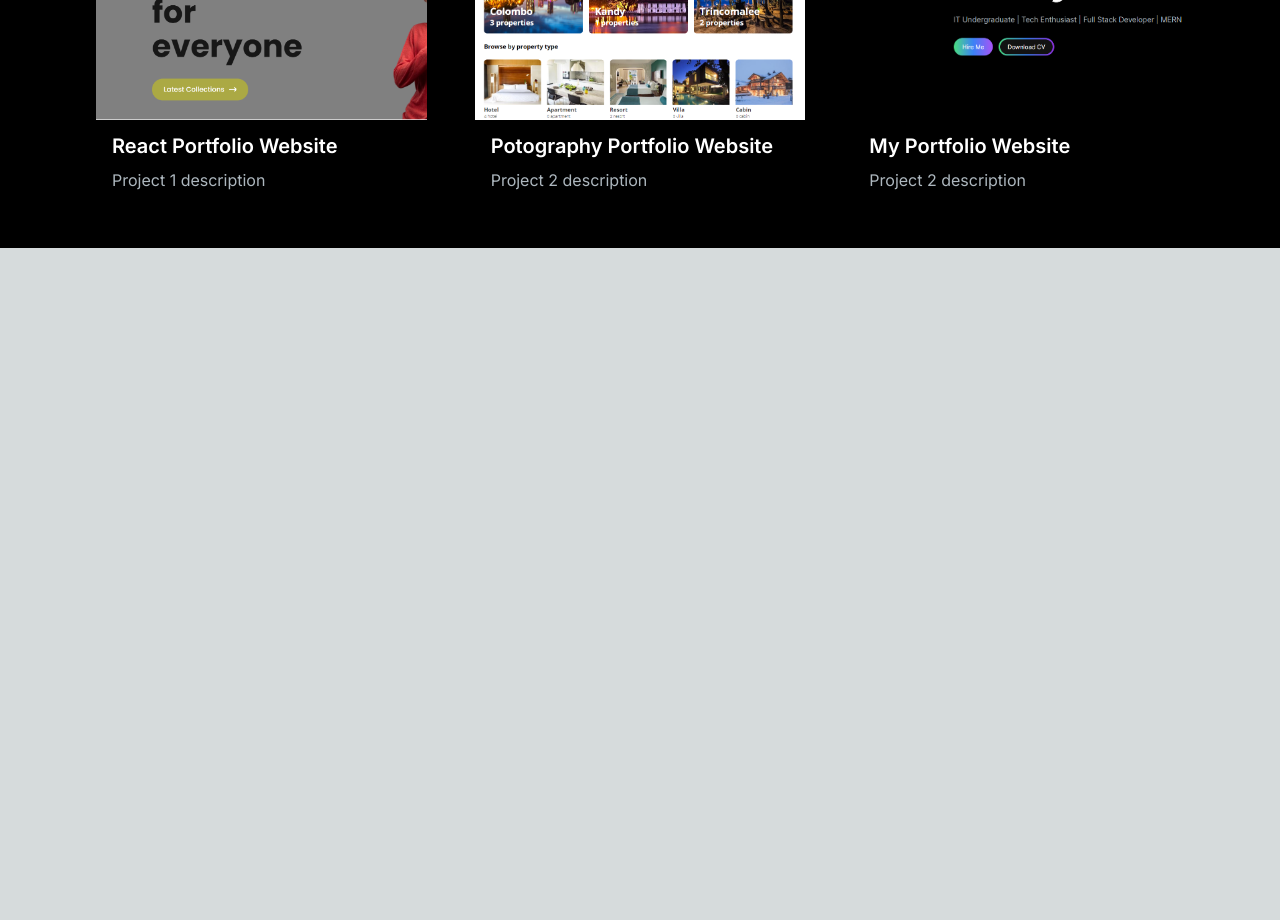
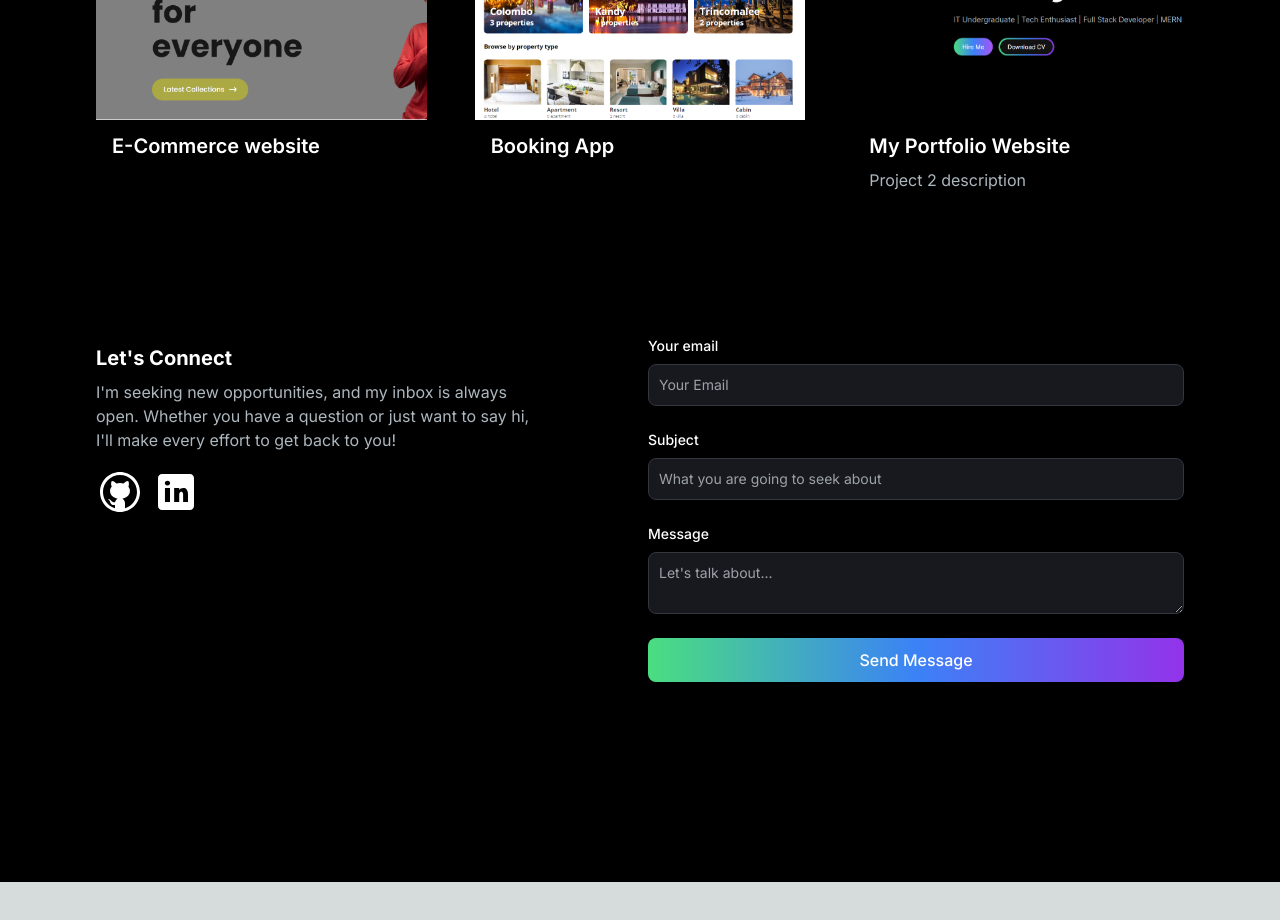
Before and after one commit to musnymubarak/my-portfolio, a Next.js app: page / in a window 1280 px wide. Shown: the part 1880-2800 px from the top of the page. Before the commit the page ends 2128 px from the top, so only its background shows below. Built offline with nearby package versions, Linux system fonts and the light colour scheme.

Commit message:
Email Section

```diff
--- /dev/null
+++ b/src/app/api/send/route.js
@@ -0,0 +1,28 @@
+import { NextResponse } from "next/server";
+import { Resend } from "resend";
+
+const resend = new Resend(process.env.RESEND_API_KEY);
+const fromEmail = process.env.FROM_EMAIL;
+
+export async function POST(req, res) {
+  const { email, subject, message } = await req.json();
+  console.log(email, subject, message);
+  try {
+    const data = await resend.emails.send({
+      from: fromEmail,
+      to: [fromEmail, email],
+      subject: subject,
+      react: (
+        <>
+          <h1>{subject}</h1>
+          <p>Thank you for contacting us!</p>
+          <p>New message submitted:</p>
+          <p>{message}</p>
+        </>
+      ),
+    });
+    return NextResponse.json(data);
+  } catch (error) {
+    return NextResponse.json({ error });
+  }
+}
--- /dev/null
+++ b/src/app/components/EmailSection.jsx
@@ -0,0 +1,127 @@
+"use client";
+import React, { useState } from "react";
+import GithubIcon from "../../../public/github-icon.svg";
+import LinkedinIcon from "../../../public/linkedin-icon.svg";
+import Link from "next/link";
+import Image from "next/image";
+
+const EmailSection = () => {
+  const [emailSubmitted, setEmailSubmitted] = useState(false);
+
+  const handleSubmit = async (e) => {
+    e.preventDefault();
+    const data = {
+      email: e.target.email.value,
+      subject: e.target.subject.value,
+      message: e.target.message.value,
+    };
+    const JSONdata = JSON.stringify(data);
+    const endpoint = "/api/send";
+
+    const options = {
+      method: "POST",
+      headers: {
+        "Content-Type": "application/json",
+      },
+      body: JSONdata,
+    };
+
+    const response = await fetch(endpoint, options);
+    const resData = await response.json();
+
+    if (response.status === 200) {
+      console.log("Message sent.");
+      setEmailSubmitted(true);
+    }
+  };
+
+  return (
+    <section
+      id="contact"
+      className="grid md:grid-cols-2 my-12 md:my-12 py-24 gap-4 relative"
+    >
+      <div className="bg-[radial-gradient(ellipse_at_center,_var(--tw-gradient-stops))] from-primary-900 to-transparent rounded-full h-80 w-80 z-0 blur-lg absolute top-3/4 -left-4 transform -translate-x-1/2 -translate-1/2"></div>
+      <div className="z-10">
+        <h5 className="text-xl font-bold text-white my-2">
+          Let&apos;s Connect
+        </h5>
+        <p className="text-[#ADB7BE] mb-4 max-w-md">
+          I&apos;m seeking new opportunities, and my inbox is always open.
+          Whether you have a question or just want to say hi, I'll make every effort to get back to you!
+        </p>
+        <div className="socials flex flex-row gap-2">
+          <Link href="https://github.com/musnymubarak">
+            <Image src={GithubIcon} alt="Github Icon" />
+          </Link>
+          <Link href="https://www.linkedin.com/in/musny-mubarak/">
+            <Image src={LinkedinIcon} alt="Linkedin Icon" />
+          </Link>
+        </div>
+      </div>
+      <div>
+        {emailSubmitted ? (
+          <p className="text-green-500 text-sm mt-2">
+            Email sent successfully!
+          </p>
+        ) : (
+          <form className="flex flex-col" onSubmit={handleSubmit}>
+            <div className="mb-6">
+              <label
+                htmlFor="email"
+                className="text-white block mb-2 text-sm font-medium"
+              >
+                Your email
+              </label>
+              <input
+                name="email"
+                type="email"
+                id="email"
+                required
+                className="bg-[#18191E] border border-[#33353F] placeholder-[#9CA2A9] text-gray-100 text-sm rounded-lg block w-full p-2.5"
+                placeholder="Your Email"
+              />
+            </div>
+            <div className="mb-6">
+              <label
+                htmlFor="subject"
+                className="text-white block text-sm mb-2 font-medium"
+              >
+                Subject
+              </label>
+              <input
+                name="subject"
+                type="text"
+                id="subject"
+                required
+                className="bg-[#18191E] border border-[#33353F] placeholder-[#9CA2A9] text-gray-100 text-sm rounded-lg block w-full p-2.5"
+                placeholder="What you are going to seek about"
+              />
+            </div>
+            <div className="mb-6">
+              <label
+                htmlFor="message"
+                className="text-white block text-sm mb-2 font-medium"
+              >
+                Message
+              </label>
+              <textarea
+                name="message"
+                id="message"
+                className="bg-[#18191E] border border-[#33353F] placeholder-[#9CA2A9] text-gray-100 text-sm rounded-lg block w-full p-2.5"
+                placeholder="Let's talk about..."
+              />
+            </div>
+            <button
+              type="submit"
+              className="bg-gradient-to-r from-green-400 via-blue-500 to-purple-600 hover:bg-gradient-to-l text-white font-medium py-2.5 px-5 rounded-lg w-full"
+            >
+              Send Message
+            </button>
+          </form>
+        )}
+      </div>
+    </section>
+  );
+};
+
+export default EmailSection;
--- a/src/app/components/Projects.jsx
+++ b/src/app/components/Projects.jsx
@@ -7,20 +7,20 @@
 const projectsData = [
   {
     id: 1,
-    title: "React Portfolio Website",
-    description: "Project 1 description",
+    title: "E-Commerce website",
+    description: "",
     image: "/images/projects/1.png",
     tag: ["All", "Web"],
-    gitUrl: "/",
+    gitUrl: "https://github.com/SGopinath89/IT2342024MCube",
     previewUrl: "/",
   },
   {
     id: 2,
-    title: "Potography Portfolio Website",
-    description: "Project 2 description",
+    title: "Booking App",
+    description: "",
     image: "/images/projects/2.png",
     tag: ["All", "Web"],
-    gitUrl: "/",
+    gitUrl: "https://github.com/musnymubarak/booking-app",
     previewUrl: "/",
   },
   {
@@ -29,7 +29,7 @@
     description: "Project 2 description",
     image: "/images/projects/3.png",
     tag: ["All", "Web"],
-    gitUrl: "/",
+    gitUrl: "https://github.com/musnymubarak/my-portfolio",
     previewUrl: "/",
   },
 ];
--- a/src/app/page.js
+++ b/src/app/page.js
@@ -3,6 +3,7 @@
 import NavBar from "./components/NavBar";
 import AboutMe from "./components/AboutMe";
 import Projects from "./components/Projects";
+import EmailSection from "./components/EmailSection";
 
 export default function Home() {
   return (
@@ -14,6 +15,7 @@
         <AboutMe />
         <br/>
         <Projects />
+        <EmailSection />
       </div>
     </main>
   );
```
Also changed, not shown: public/github-icon.svg (added), public/linkedin-icon.svg (added).
